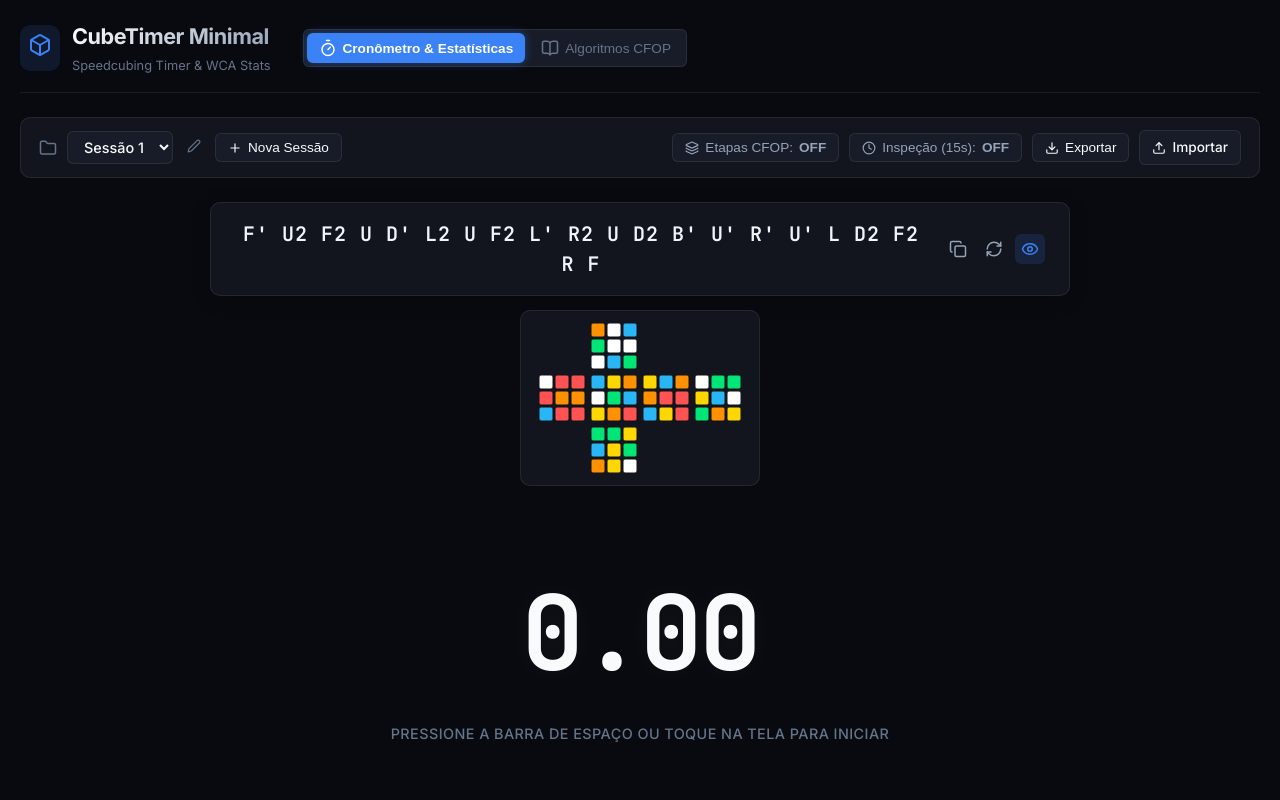
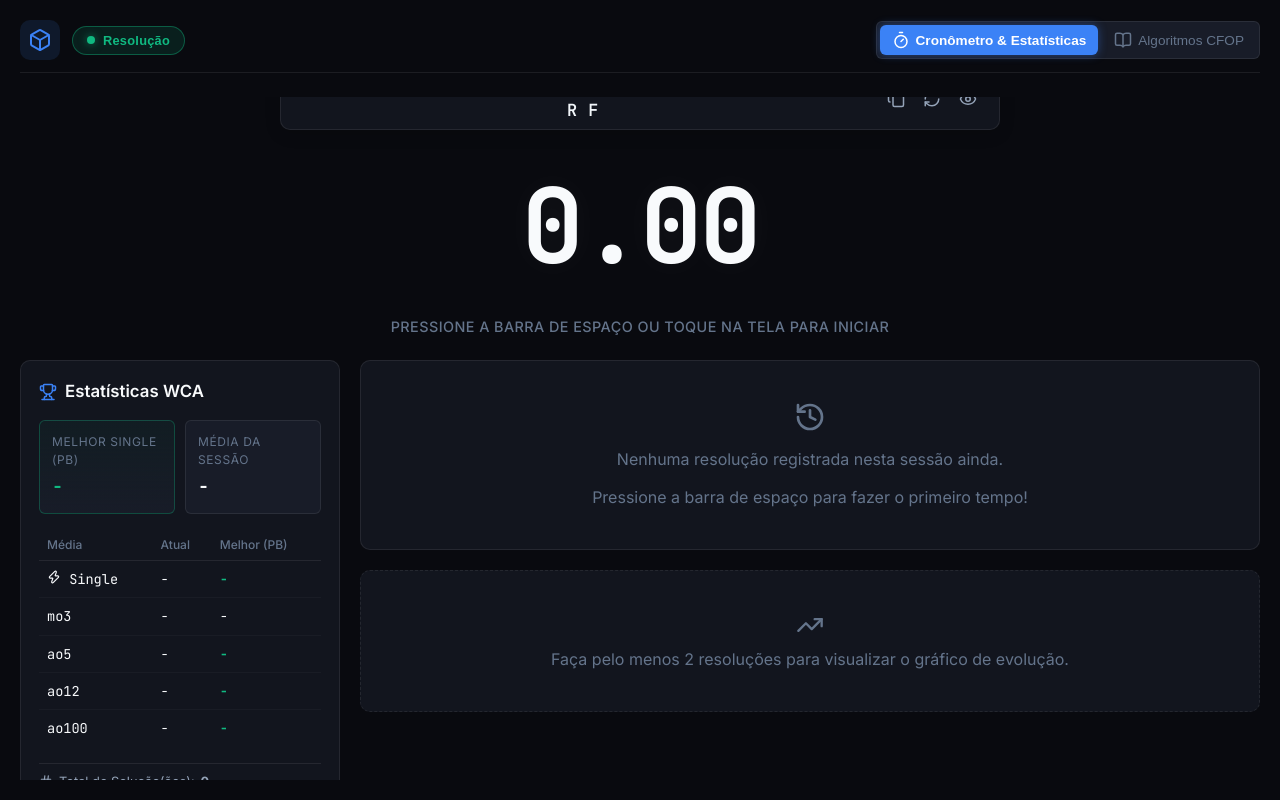
Before and after one commit to AnthonyPDS/CubeTimer, a React (Vite) app: page / in a window 1280 px wide. Shown: the top 800 px of the page. Built offline with nearby package versions, Linux system fonts and the light colour scheme.

Commit message:
feat: limpeza visual completa, modo resolução/opções, scramble compacto, no-scroll timer e busca de algoritmos corrigida

```diff
--- a/index.html
+++ b/index.html
@@ -4,8 +4,7 @@
     <meta charset="UTF-8" />
     <meta name="referrer" content="no-referrer" />
     <meta name="viewport" content="width=device-width, initial-scale=1.0" />
-    <meta name="description" content="Cronômetro de Cubo Mágico minimalista com estatísticas WCA (mo3, ao5, ao12, ao100), embaralhamento 3x3x3 e histórico de sessões." />
-    <title>CubeTimer Minimal - Cronômetro de Cubo Mágico & Estatísticas WCA</title>
+    <title>CubeTimer - Cronômetro de Cubo Mágico & Estatísticas WCA</title>
   </head>
   <body>
     <div id="root"></div>
--- a/src/App.tsx
+++ b/src/App.tsx
@@ -16,6 +16,7 @@ const SESSIONS_KEY = 'cubetimer_sessions_v1';
 const SOLVES_KEY = 'cubetimer_solves_v1';
 const ALG_FAVS_KEY = 'cubetimer_alg_favs_v1';
 const ALG_SOLVES_KEY = 'cubetimer_alg_solves_v1';
+const SOLVE_MODE_KEY = 'cubetimer_solve_mode_v1';
 
 export const App: React.FC = () => {
   // Load initial sessions
@@ -42,6 +43,14 @@ export const App: React.FC = () => {
 
   const [inspectionEnabled, setInspectionEnabled] = useState<boolean>(false);
   const [cfopModeEnabled, setCfopModeEnabled] = useState<boolean>(false);
+  const [isSolveMode, setIsSolveMode] = useState<boolean>(() => {
+    const saved = localStorage.getItem(SOLVE_MODE_KEY);
+    return saved !== null ? JSON.parse(saved) : true;
+  });
+
+  useEffect(() => {
+    localStorage.setItem(SOLVE_MODE_KEY, JSON.stringify(isSolveMode));
+  }, [isSolveMode]);
 
   // App Navigation State
   const [activeTab, setActiveTab] = useState<'timer' | 'stats' | 'algorithms'>('timer');
@@ -380,18 +389,29 @@ export const App: React.FC = () => {
   };
 
   return (
-    <div className="app-container">
+    <div className={`app-container ${activeTab === 'timer' ? 'timer-tab-active' : ''}`}>
       {/* App Header */}
       <header className="app-header">
         <div className="logo-group">
-          <div className="logo-icon">
+          <div className="logo-icon" title="CubeTimer">
             <Box size={24} />
           </div>
-          <div>
-            <h1 className="app-title">CubeTimer Minimal</h1>
-            <span className="subtitle">Speedcubing Timer & WCA Stats</span>
+
+          {/* Mode Switch (Resolução vs Opções/Gerenciamento) */}
+          <div className="solve-mode-lever-container">
+            <button
+              onClick={() => setIsSolveMode(!isSolveMode)}
+              className={`solve-mode-pill ${isSolveMode ? 'mode-solve' : 'mode-manage'}`}
+              title={isSolveMode ? "Modo Resolução Ativo (Clique para gerenciar sessões e opções)" : "Modo Opções Ativo (Clique para voltar ao modo resolução)"}
+            >
+              <span className="lever-indicator" />
+              <span className="lever-text">
+                {isSolveMode ? 'Resolução' : 'Opções'}
+              </span>
+            </button>
           </div>
-          <nav className="header-tabs desktop-only" style={{ marginLeft: '20px' }}>
+
+          <nav className="header-tabs desktop-only" style={{ marginLeft: 'auto' }}>
             <button
               className={`tab-btn ${activeTab === 'timer' || activeTab === 'stats' ? 'active' : ''}`}
               onClick={() => setActiveTab('timer')}
@@ -417,6 +437,8 @@ export const App: React.FC = () => {
 
             {/* TIMER VIEW (Shown on desktop always, on mobile only if 'timer' tab) */}
             <div className={`timer-section ${activeTab === 'timer' ? 'mobile-active' : 'mobile-hidden'}`}>
+              {!isSolveMode && (
+                <div className="fade-in session-bar-wrapper">
                   <SessionSelector
                     sessions={sessions}
                     activeSessionId={activeSessionId}
@@ -430,17 +452,21 @@ export const App: React.FC = () => {
                     cfopModeEnabled={cfopModeEnabled}
                     onToggleCfopMode={() => setCfopModeEnabled(!cfopModeEnabled)}
                   />
+                </div>
+              )}
 
               <ScrambleDisplay
                 scramble={currentScramble}
                 cubeState={cubeState}
                 onNewScramble={newScramble}
+                disabled={!isSolveMode}
               />
 
               <Timer
                 onSolveComplete={handleSolveComplete}
                 inspectionEnabled={inspectionEnabled}
                 cfopModeEnabled={cfopModeEnabled}
+                disabled={!isSolveMode}
               />
             </div>
 
--- a/src/components/ScrambleDisplay.tsx
+++ b/src/components/ScrambleDisplay.tsx
@@ -17,7 +17,7 @@ export const ScrambleDisplay: React.FC<ScrambleDisplayProps> = ({
   disabled = false,
 }) => {
   const [copied, setCopied] = useState(false);
-  const [showPreview, setShowPreview] = useState(true);
+  const [showPreview, setShowPreview] = useState(false);
 
   const handleCopy = () => {
     navigator.clipboard.writeText(scramble);
--- a/src/components/SessionSelector.tsx
+++ b/src/components/SessionSelector.tsx
@@ -95,10 +95,11 @@ export const SessionSelector: React.FC<SessionSelectorProps> = ({
 
         <button
           onClick={() => setShowNewModal(true)}
-          className="btn-secondary-sm"
-          title="Criar nova sessão"
+          className="icon-button"
+          title="Nova Sessão"
+          aria-label="Nova Sessão"
         >
-          <Plus size={14} /> Nova Sessão
+          <Plus size={16} />
         </button>
       </div>
 
@@ -106,31 +107,40 @@ export const SessionSelector: React.FC<SessionSelectorProps> = ({
         {/* Toggle CFOP Splits Mode */}
         <button
           onClick={onToggleCfopMode}
-          className={`toggle-button ${cfopModeEnabled ? 'active' : ''}`}
-          title="Ativar/Desativar modo de medição por etapas (Cruz, F2L, OLL, PLL)"
+          className={`icon-button ${cfopModeEnabled ? 'active' : ''}`}
+          title={`Etapas CFOP: ${cfopModeEnabled ? 'Ativado' : 'Desativado'}`}
+          aria-label="Alternar Etapas CFOP"
         >
-          <Layers size={14} />
-          Etapas CFOP: <strong>{cfopModeEnabled ? 'ON' : 'OFF'}</strong>
+          <Layers size={16} />
         </button>
 
         {/* Toggle Inspection Timer */}
         <button
           onClick={onToggleInspection}
-          className={`toggle-button ${inspectionEnabled ? 'active' : ''}`}
-          title="Ativar/Desativar tempo de inspeção WCA de 15 segundos"
+          className={`icon-button ${inspectionEnabled ? 'active' : ''}`}
+          title={`Inspeção WCA (15s): ${inspectionEnabled ? 'Ativada' : 'Desativada'}`}
+          aria-label="Alternar Inspeção WCA"
         >
-          <Clock size={14} />
-          Inspeção (15s): <strong>{inspectionEnabled ? 'ON' : 'OFF'}</strong>
+          <Clock size={16} />
         </button>
 
         {/* Export JSON */}
-        <button onClick={onExportData} className="btn-secondary-sm" title="Exportar dados da sessão">
-          <Download size={14} /> Exportar
+        <button
+          onClick={onExportData}
+          className="icon-button"
+          title="Exportar dados da sessão"
+          aria-label="Exportar dados"
+        >
+          <Download size={16} />
         </button>
 
         {/* Import JSON / TXT */}
-        <label className="btn-secondary-sm cursor-pointer" title="Importar arquivo JSON ou TXT (csTimer / CubeTimer)">
-          <Upload size={14} /> Importar
+        <label
+          className="icon-button cursor-pointer"
+          title="Importar arquivo JSON ou TXT (csTimer / CubeTimer)"
+          aria-label="Importar arquivo"
+        >
+          <Upload size={16} />
           <input
             type="file"
             accept=".json,.txt,text/plain,application/json,*"
--- a/src/index.css
+++ b/src/index.css
@@ -103,7 +103,7 @@ body {
   display: flex;
   justify-content: space-between;
   align-items: center;
-  padding-bottom: 16px;
+  padding-bottom: 12px;
   border-bottom: 1px solid var(--border-color);
 }
 
@@ -111,6 +111,7 @@ body {
   display: flex;
   align-items: center;
   gap: 12px;
+  width: 100%;
 }
 
 .logo-icon {
@@ -118,6 +119,106 @@ body {
   background: rgba(59, 130, 246, 0.12);
   padding: 8px;
   border-radius: var(--radius-md);
+  display: flex;
+  align-items: center;
+  justify-content: center;
+}
+
+/* Solve Mode Switch / Lever Pill */
+.solve-mode-lever-container {
+  display: flex;
+  align-items: center;
+}
+
+.solve-mode-pill {
+  display: flex;
+  align-items: center;
+  gap: 8px;
+  background: var(--bg-secondary);
+  border: 1px solid var(--border-color);
+  padding: 6px 14px;
+  border-radius: 20px;
+  cursor: pointer;
+  font-size: 0.8rem;
+  font-weight: 600;
+  transition: all var(--transition-fast);
+  color: var(--text-muted);
+}
+
+.solve-mode-pill:hover {
+  border-color: var(--border-highlight);
+}
+
+.solve-mode-pill.mode-solve {
+  background: rgba(16, 185, 129, 0.12);
+  border-color: rgba(16, 185, 129, 0.4);
+  color: #10b981;
+}
+
+.solve-mode-pill.mode-solve .lever-indicator {
+  background-color: #10b981;
+  box-shadow: 0 0 8px rgba(16, 185, 129, 0.6);
+}
+
+.solve-mode-pill.mode-manage {
+  background: rgba(245, 158, 11, 0.12);
+  border-color: rgba(245, 158, 11, 0.4);
+  color: #f59e0b;
+}
+
+.solve-mode-pill.mode-manage .lever-indicator {
+  background-color: #f59e0b;
+}
+
+.lever-indicator {
+  width: 8px;
+  height: 8px;
+  border-radius: 50%;
+  transition: all var(--transition-fast);
+}
+
+.lever-text {
+  letter-spacing: 0.02em;
+}
+
+/* Fullscreen No-Scroll Timer Layout */
+.timer-tab-active {
+  min-height: 100vh;
+  height: 100vh;
+  height: 100dvh;
+  overflow: hidden;
+  display: flex;
+  flex-direction: column;
+}
+
+.timer-tab-active .app-content {
+  flex: 1;
+  display: flex;
+  flex-direction: column;
+  justify-content: center;
+  overflow: hidden;
+}
+
+.timer-tab-active .dashboard-layout {
+  flex: 1;
+  display: flex;
+  flex-direction: column;
+  justify-content: center;
+  gap: 12px;
+}
+
+.timer-tab-active .timer-section {
+  flex: 1;
+  display: flex;
+  flex-direction: column;
+  justify-content: space-evenly;
+  gap: 8px;
+}
+
+.timer-tab-active .timer-container {
+  flex: 1;
+  min-height: unset;
+  padding: 10px 20px;
 }
 
 .app-title {
@@ -300,25 +401,26 @@ body {
   background-color: var(--bg-secondary);
   border: 1px solid var(--border-color);
   border-radius: var(--radius-md);
-  padding: 16px 24px;
+  padding: 8px 16px;
   display: flex;
   align-items: center;
   justify-content: space-between;
   width: 100%;
-  max-width: 860px;
-  gap: 16px;
-  box-shadow: 0 4px 20px rgba(0, 0, 0, 0.2);
+  max-width: 720px;
+  gap: 12px;
+  box-shadow: 0 4px 16px rgba(0, 0, 0, 0.15);
 }
 
 .scramble-text {
   font-family: 'JetBrains Mono', monospace;
-  font-size: 1.25rem;
+  font-size: 1.05rem;
   font-weight: 600;
-  letter-spacing: 0.05em;
+  letter-spacing: 0.04em;
   color: #f1f5f9;
   text-align: center;
   flex: 1;
   word-break: break-word;
+  line-height: 1.35;
 }
 
 .scramble-actions {
@@ -378,6 +480,12 @@ body {
 .timer-display.inspection {
   color: #f97316;
   font-size: 7.5rem;
+}
+
+.timer-display.timer-disabled {
+  opacity: 0.4;
+  filter: grayscale(0.6);
+  cursor: not-allowed;
 }
 
 .timer-instruction {
@@ -968,26 +1076,30 @@ body {
   background-color: var(--bg-secondary);
   border: 1px solid var(--border-color);
   border-radius: var(--radius-md);
-  padding: 16px 20px;
-  display: flex;
-  flex-direction: column;
-  gap: 16px;
-}
-
-.library-title-row {
-  display: flex;
+  padding: 12px 16px;
+  display: flex;
+  flex-direction: row;
   justify-content: space-between;
   align-items: center;
   flex-wrap: wrap;
   gap: 12px;
 }
 
-.library-title-row h2 {
-  font-size: 1.2rem;
+.library-header .title-section {
+  display: flex;
+  align-items: center;
+  gap: 10px;
+}
+
+.library-header h2 {
+  font-size: 1.1rem;
   font-weight: 600;
-  display: flex;
-  align-items: center;
-  gap: 8px;
+  margin: 0;
+}
+
+.library-header .subtitle {
+  font-size: 0.75rem;
+  color: var(--text-muted);
 }
 
 .search-box {
@@ -998,7 +1110,8 @@ body {
   border-radius: var(--radius-sm);
   padding: 6px 12px;
   gap: 8px;
-  width: 250px;
+  width: 100%;
+  max-width: 320px;
 }
 
 .search-box input {
@@ -1006,7 +1119,7 @@ body {
   border: none;
   color: var(--text-primary);
   font-family: inherit;
-  font-size: 0.9rem;
+  font-size: 0.85rem;
   outline: none;
   width: 100%;
 }
@@ -1512,15 +1625,16 @@ body {
   }
 
   .app-header {
-    flex-direction: column;
-    align-items: stretch;
-    gap: 12px;
+    flex-direction: row;
+    justify-content: space-between;
+    align-items: center;
+    padding-bottom: 8px;
   }
 
   .logo-group {
-    justify-content: center;
+    justify-content: space-between;
     width: 100%;
-    padding-bottom: 8px;
+    padding-bottom: 0;
   }
 
   .header-tabs {
```
Also changed, not shown: src/components/AlgorithmLibrary.tsx (+23 -11 lines), src/components/Timer.tsx (+6 -2 lines). Lines whose indentation alone changed are shown as unchanged.
